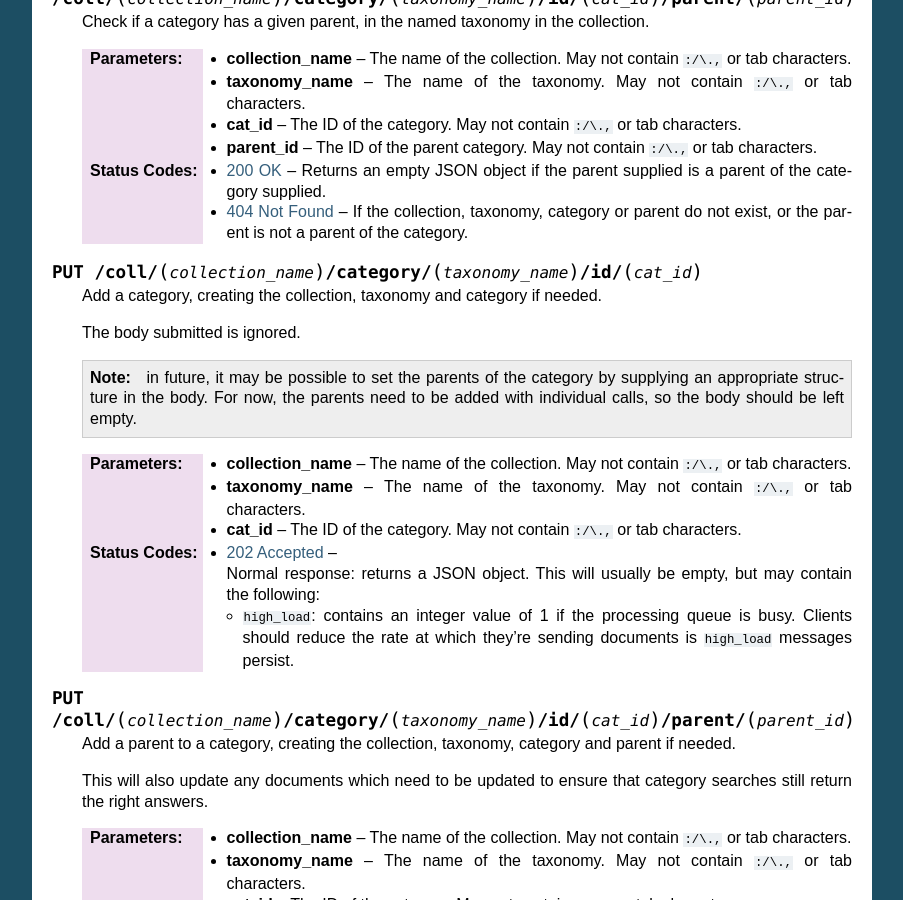
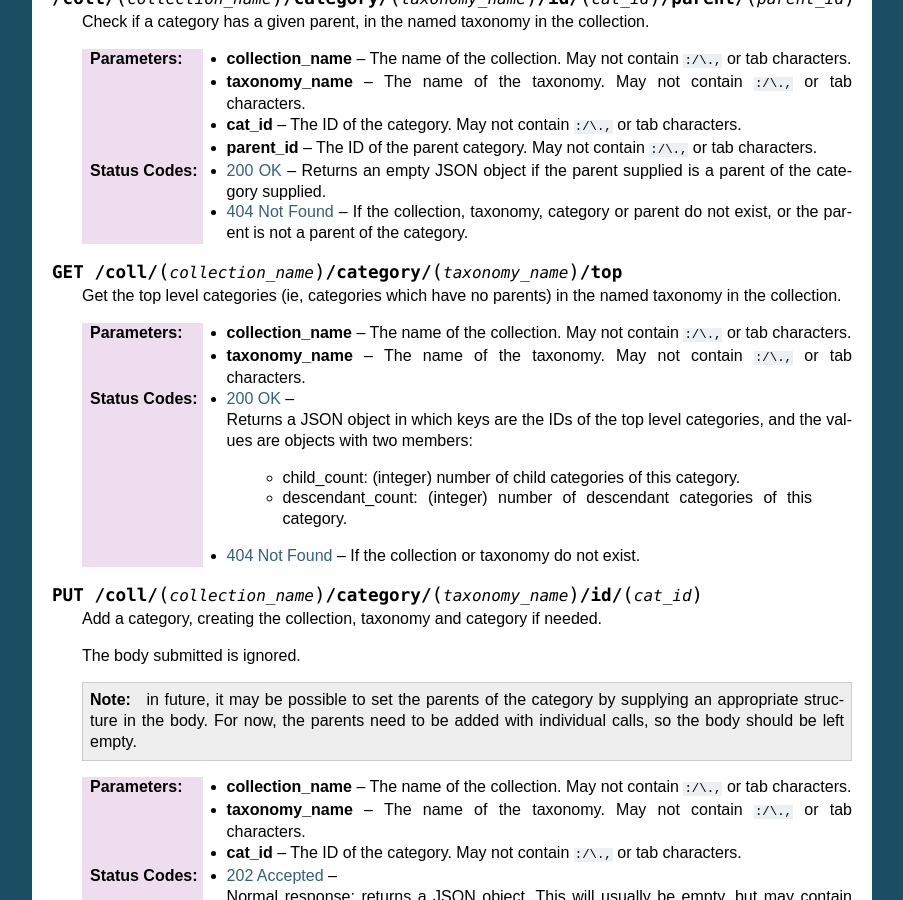
Before and after one commit to restpose/restpose, a Sphinx documentation site: the page built from docs/urls.rst, in a window 1280 px wide and 900 px high, scrolled down 3983 px. Shown: the whole window, without its empty margins (198-1101 px from the left). Built offline with Sphinx 7.4.7, drawn with Linux system fonts in a browser that asks for light colours.

Commit message:
Add URL for getting list of the top level categories in a taxonomy

```diff
--- a/docs/urls.rst
+++ b/docs/urls.rst
@@ -286,6 +286,26 @@ relationships.
 
    :statuscode 404: If the collection, taxonomy, category or parent do not
                exist, or the parent is not a parent of the category.
+
+.. http:get:: /coll/(collection_name)/category/(taxonomy_name)/top
+
+   Get the top level categories (ie, categories which have no parents) in the
+   named taxonomy in the collection.
+
+   :param collection_name: The name of the collection.  May not contain
+          ``:/\.,`` or tab characters.
+   :param taxonomy_name: The name of the taxonomy.  May not contain ``:/\.,``
+          or tab characters.
+
+   :statuscode 200: Returns a JSON object in which keys are the IDs of the top
+               level categories, and the values are objects with two members:
+
+		- child_count: (integer) number of child categories of this
+		  category.
+		- descendant_count: (integer) number of descendant categories
+		  of this category.
+
+   :statuscode 404: If the collection or taxonomy do not exist.
 
 .. http:put:: /coll/(collection_name)/category/(taxonomy_name)/id/(cat_id)
 
```
Also changed, not shown: 5 other files.
